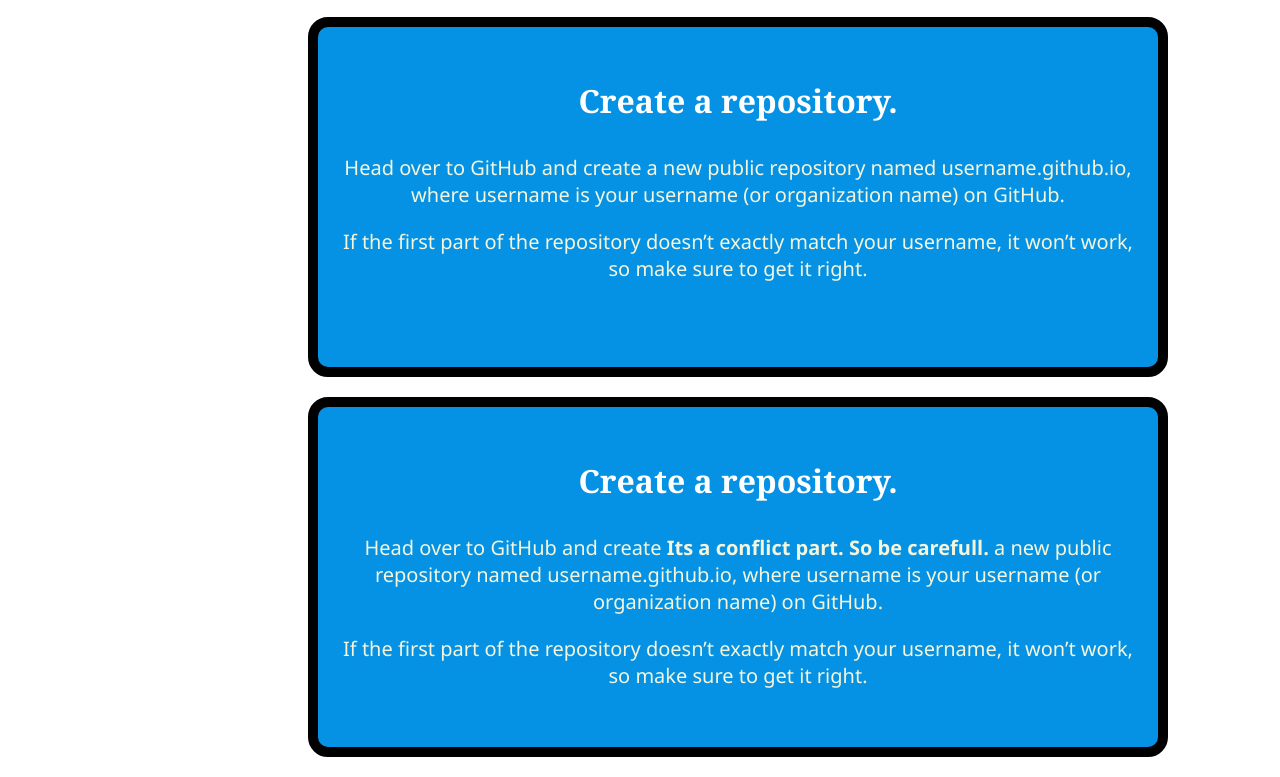
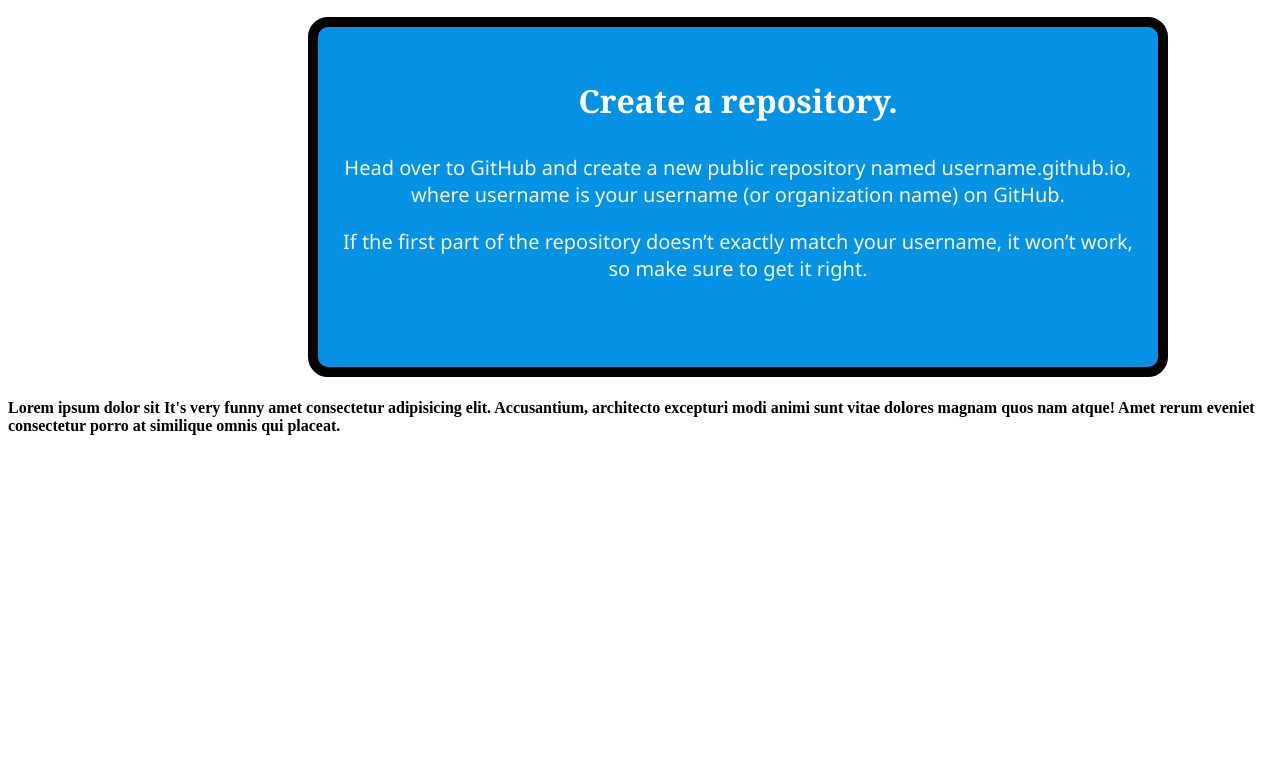
Before and after one commit to kalam409/m1-m3--git-, a plain HTML site: page index.html in a window 1280 px wide. Shown: the part 1081-1858 px from the top of the page. After the commit the page ends 1537 px from the top, so only its background shows below. Drawn offline with Linux system fonts and the light colour scheme.

Commit message:
it's a very funny

```diff
--- a/index.html
+++ b/index.html
@@ -27,10 +27,6 @@
         <p id="over">Head over to GitHub and create a new public repository named username.github.io, where username is your username (or organization name) on GitHub.</p>
         <p id="the-first">If the first part of the repository doesn’t exactly match your username, it won’t work, so make sure to get it right.</p>
     </div>
-    <div class="repo3">
-        <h3 id="repo-title">Create a repository.</h3>
-        <p id="over">Head over to GitHub and create <strong>Its a conflict part. So be carefull.</strong> a new public repository named username.github.io, where username is your username (or organization name) on GitHub.</p>
-        <p id="the-first">If the first part of the repository doesn’t exactly match your username, it won’t work, so make sure to get it right.</p>
-    </div>
+    <h4>Lorem ipsum dolor sit <strong>It's very funny</strong> amet consectetur adipisicing elit. Accusantium, architecto excepturi modi animi sunt vitae dolores magnam quos nam atque! Amet rerum eveniet consectetur porro at similique omnis qui placeat.</h4>
 </body>
 </html>
```
